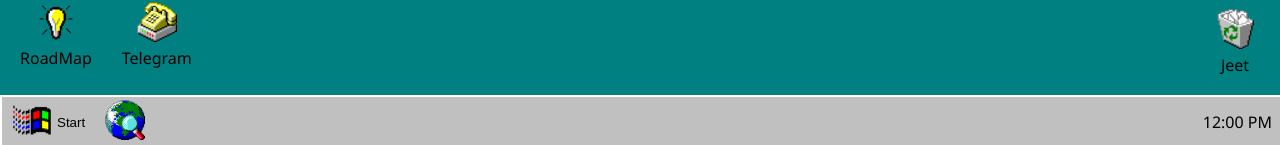
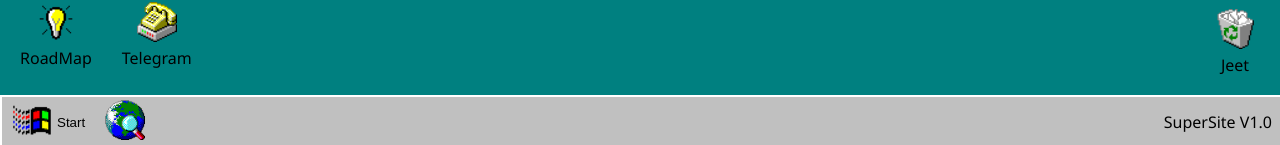
Before and after one commit to onekidneyy/SuperSite, a React (Create React App) app: page / in a window 1280 px wide. Shown: the part 651-796 px from the top of the page. Built offline with nearby package versions, Linux system fonts and the light colour scheme.

Commit message:
Second Comit

```diff
--- a/public/index.html
+++ b/public/index.html
@@ -1,20 +1,18 @@
 <!DOCTYPE html>
 <html lang="en">
+
 <head>
   <meta charset="utf-8" />
-    <link rel="icon" href="%PUBLIC_URL%/favicon.ico" />
+  <link rel="icon" href="%PUBLIC_URL%/SuperSlogo.png" />
   <meta name="viewport" content="width=device-width, initial-scale=1" />
   <meta name="theme-color" content="#000000" />
-    <meta
-      name="description"
-      content="Web site created using create-react-app"
-    />
-    <link rel="apple-touch-icon" href="%PUBLIC_URL%/logo192.png" />
+  <meta name="description" content="Web site created using create-react-app" />
+  <link rel="apple-touch-icon" href="%PUBLIC_URL%/SuperSlogo.png" />
   <!--
       manifest.json provides metadata used when your web app is installed on a
       user's mobile device or desktop. See https://developers.google.com/web/fundamentals/web-app-manifest/
     -->
-    <link rel="manifest" href="%PUBLIC_URL%/manifest.json" />
+  <link rel="manifest" href="%PUBLIC_URL%/SuperSlogo.png" />
   <!--
       Notice the use of %PUBLIC_URL% in the tags above.
       It will be replaced with the URL of the `public` folder during the build.
@@ -24,8 +22,9 @@
       work correctly both with client-side routing and a non-root public URL.
       Learn how to configure a non-root public URL by running `npm run build`.
     -->
-    <title>React App</title>
+  <title>SuperSite V1.0</title>
 </head>
+
 <body>
   <noscript>You need to enable JavaScript to run this app.</noscript>
   <div id="root"></div>
@@ -40,4 +39,5 @@
       To create a production bundle, use `npm run build` or `yarn build`.
     -->
 </body>
+
 </html>
--- a/src/App.js
+++ b/src/App.js
@@ -76,7 +76,7 @@ const App = () => {
             </TaskbarIcons>
           </div>
           <TaskbarRight>
-            <span>12:00 PM</span>
+            <span>SuperSite V1.0</span>
           </TaskbarRight>
         </StyledTaskbar>
         {startMenuOpen && <StartMenu onOpenApp={openApp} />}
```
Also changed, not shown: public/SuperSlogo.png (added). Lines whose indentation alone changed are shown as unchanged.
